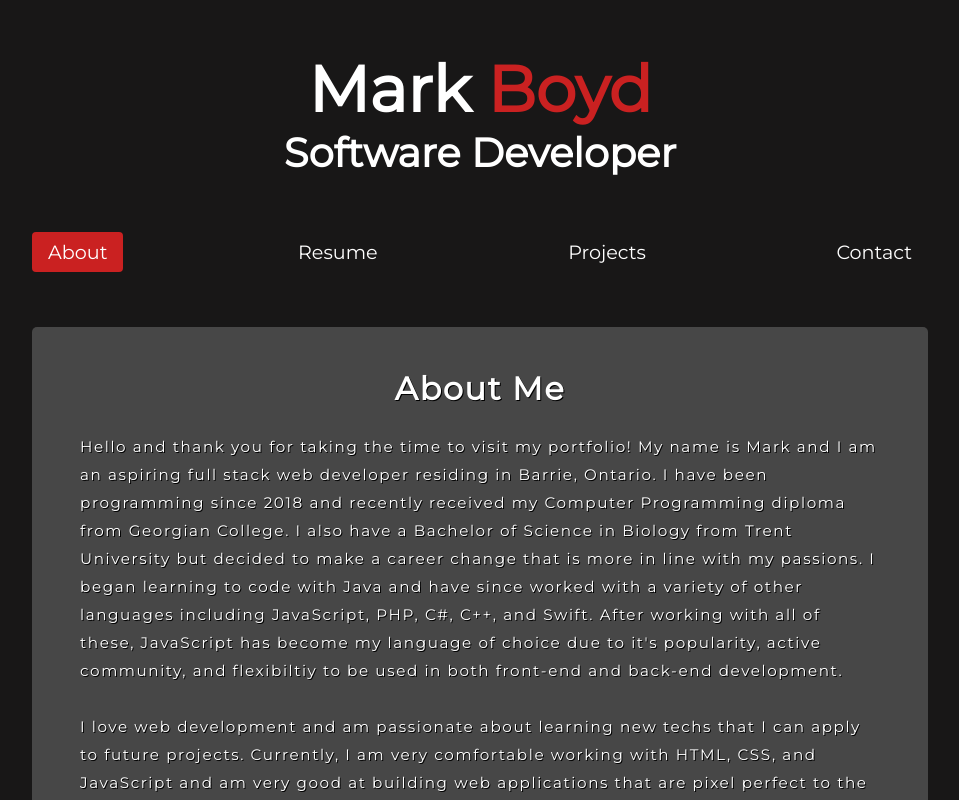
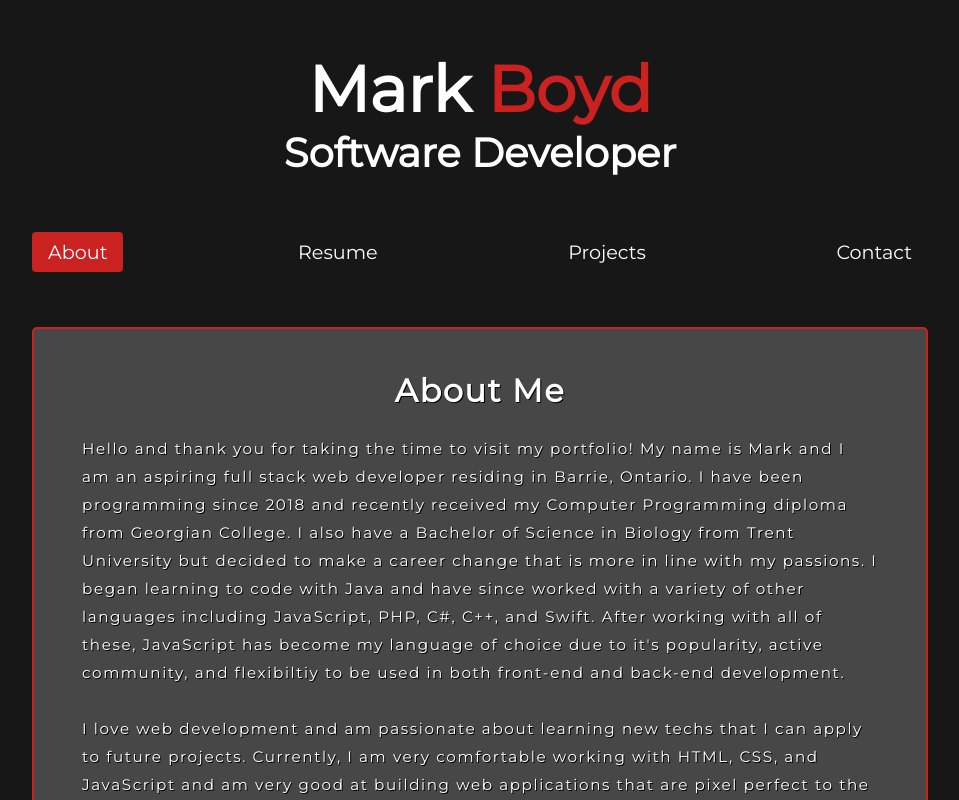
Before and after one commit to MarkBoyd14/mark-boyd-portfolio, a React (Create React App) app: page / in a window 1280 px wide. Shown: the top 800 px of the page, without its empty margins (160-1119 px from the left). Built offline with nearby package versions, Linux system fonts and the light colour scheme.

Commit message:
added border around container

```diff
--- a/src/App.css
+++ b/src/App.css
@@ -44,6 +44,7 @@ hr {
   line-height: 1.75rem;
   border-radius: 5px;
   text-shadow: 1px 1px black;
+  border: 2px solid #ca2121;
 }
 
 .section-header {
```
